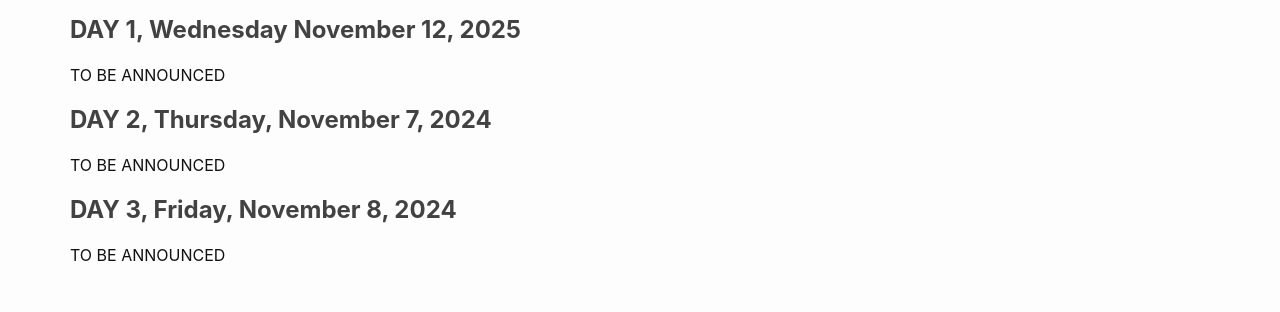
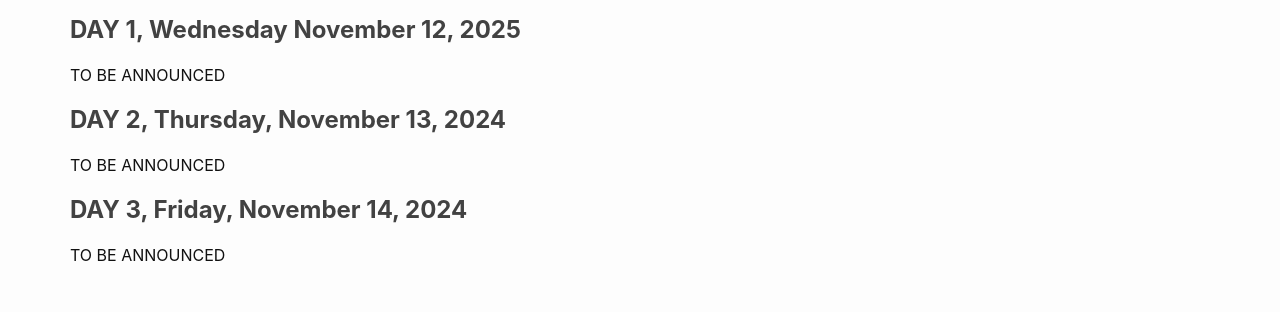
Before and after one commit to sefm-conference/2025, a Jekyll site: the page built from _pages/program.md, in a window 1280 px wide. Shown: the part 897-1209 px from the top of the page. Built offline with Jekyll 4.4.1, drawn with Linux system fonts in a browser that asks for light colours.

Commit message:
Update program.md

```diff
--- a/_pages/program.md
+++ b/_pages/program.md
@@ -16,13 +16,13 @@ Details on the workshop program can be found [here]({{ site.baseurl }}{% link _p
 TO BE ANNOUNCED
 
 
-<h2><b>DAY 2, Thursday, November 7, 2024
+<h2><b>DAY 2, Thursday, November 13, 2024
 </b></h2>
 
 TO BE ANNOUNCED
 
 
-<h2><b>DAY 3, Friday, November 8, 2024
+<h2><b>DAY 3, Friday, November 14, 2024
 </b></h2>
 
 TO BE ANNOUNCED
```
